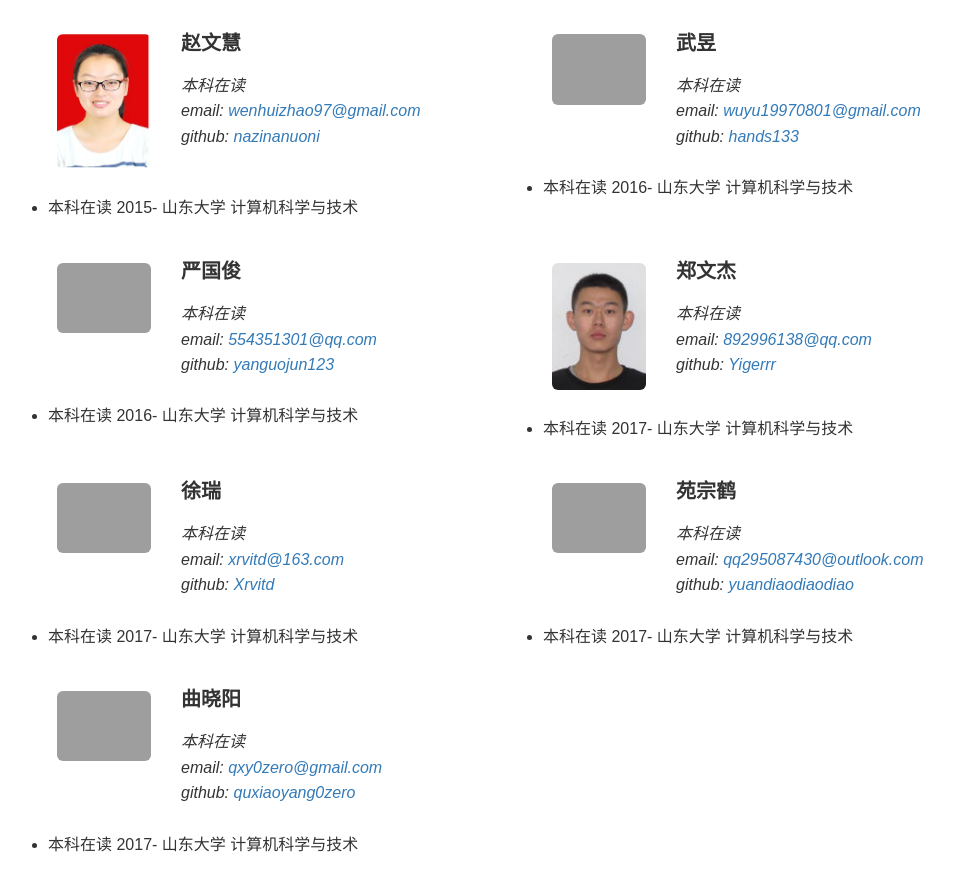
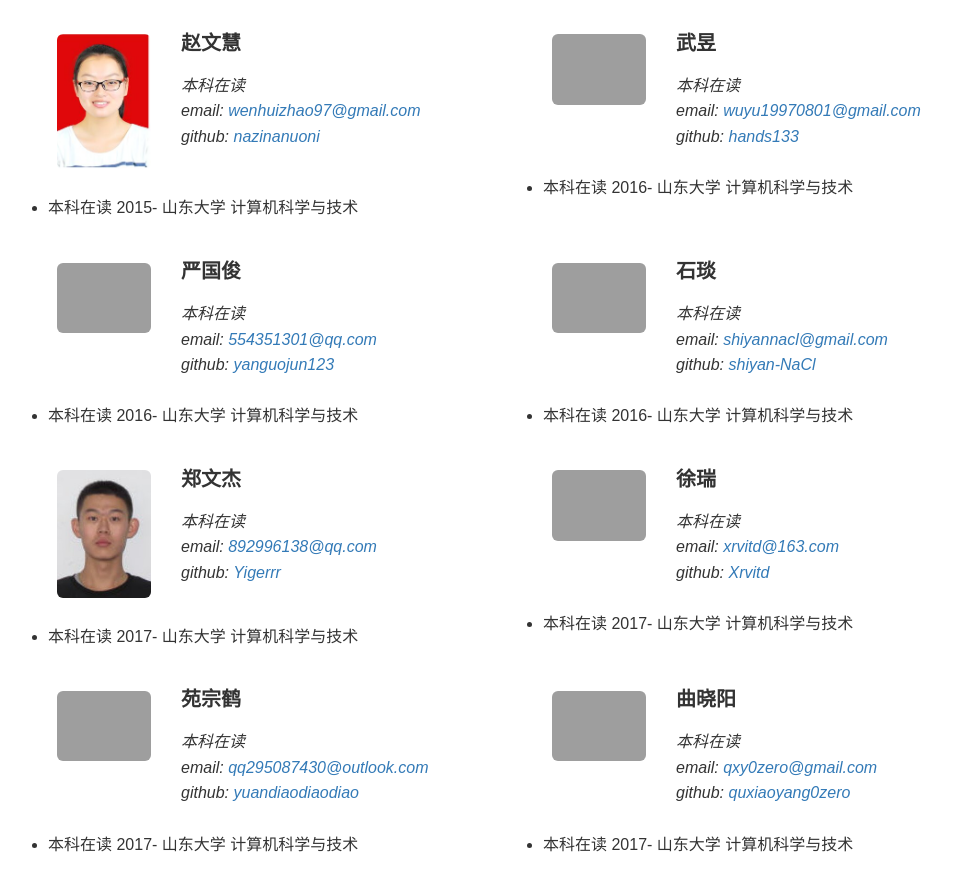
Before and after one commit to 3dincrement/3dincrement.github.io, a Jekyll site: the page built from pages/team.md, in a window 1280 px wide and 900 px high, scrolled down 1935 px. Shown: the top 891 px of the window, without its empty margins (144-1098 px from the left). Built offline with Jekyll 4.4.1, drawn with Linux system fonts in a browser that asks for light colours.

Commit message:
bachelor v1.4

```diff
--- a/_data/bachelor.yml
+++ b/_data/bachelor.yml
@@ -22,6 +22,14 @@
   email: 554351301@qq.com
   github: yanguojun123
   homepage:
+  number_educ: 1
+  education1: 本科在读 2016- 山东大学 计算机科学与技术
+
+- name: 石琰
+  photo: sy.jpg
+  info: 本科在读
+  email: shiyannacl@gmail.com
+  github: shiyan-NaCl
   number_educ: 1
   education1: 本科在读 2016- 山东大学 计算机科学与技术
 
```
Also changed, not shown: 1 other file.
